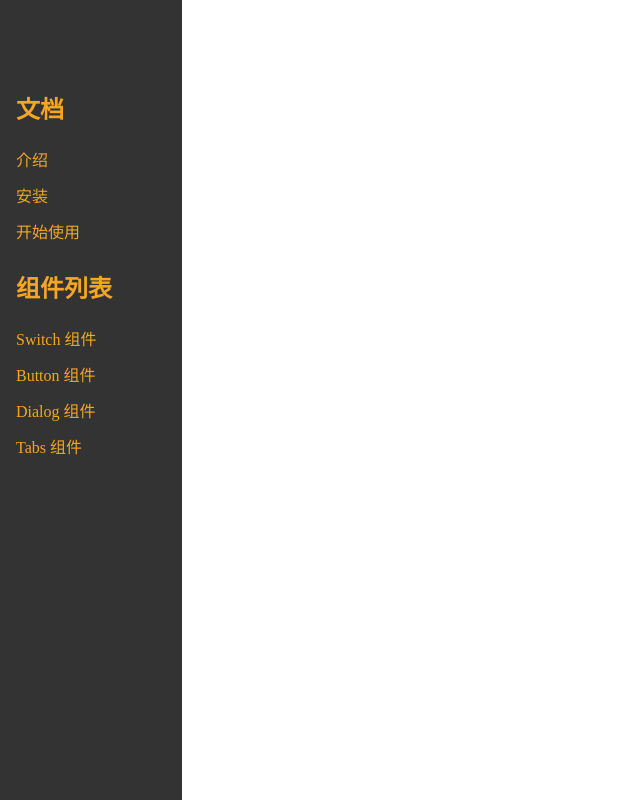
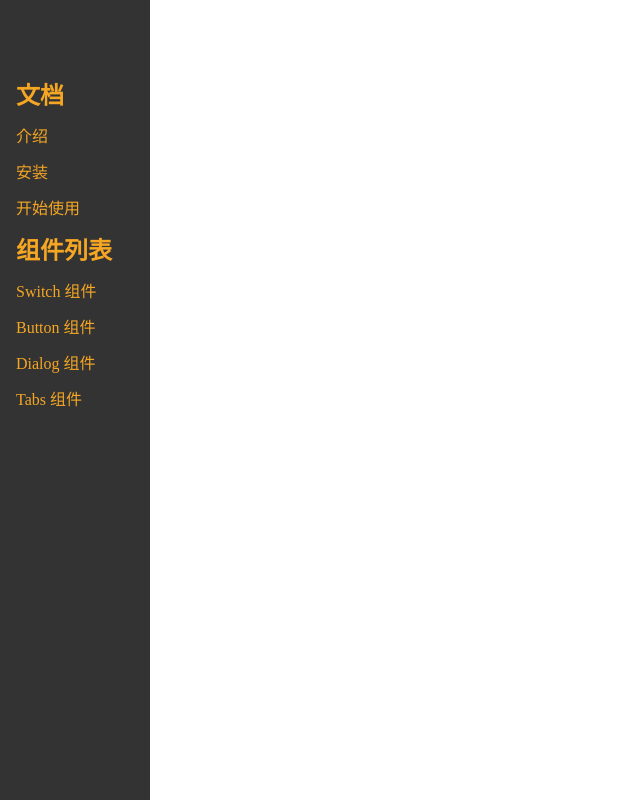
Before and after one commit to Yung-Sun/Shidan-UI, a Vue app: page /#/doc in a window 1280 px wide. Shown: the whole page, without its empty margins (0-640 px from the left). Built offline with nearby package versions, Linux system fonts and the light colour scheme; some icons are missing.

Commit message:
新增Doc选中背景

```diff
--- a/src/views/Doc.vue
+++ b/src/views/Doc.vue
@@ -81,24 +81,31 @@
   color: #f5a623;
   background: #333;
   width: 150px;
-  padding: 16px;
+  padding: 16px 0;
   position: fixed;
   top: 0;
   left: 0;
   padding-top: 70px;
   height: 100%;
   > h2 {
-    margin-bottom: 4px;
+    padding: 6px 16px;
+    margin: 0;
   }
   > ol {
     list-style: none;
     padding: 0;
+    margin: 0;
 
     > li {
-      padding: 6px 0;
       > a {
+        padding: 6px 16px;
+        display: block;
         text-decoration: none;
         color: inherit;
+        &.router-link-active {
+          background: white;
+          color: #333;
+        }
       }
     }
   }
```
